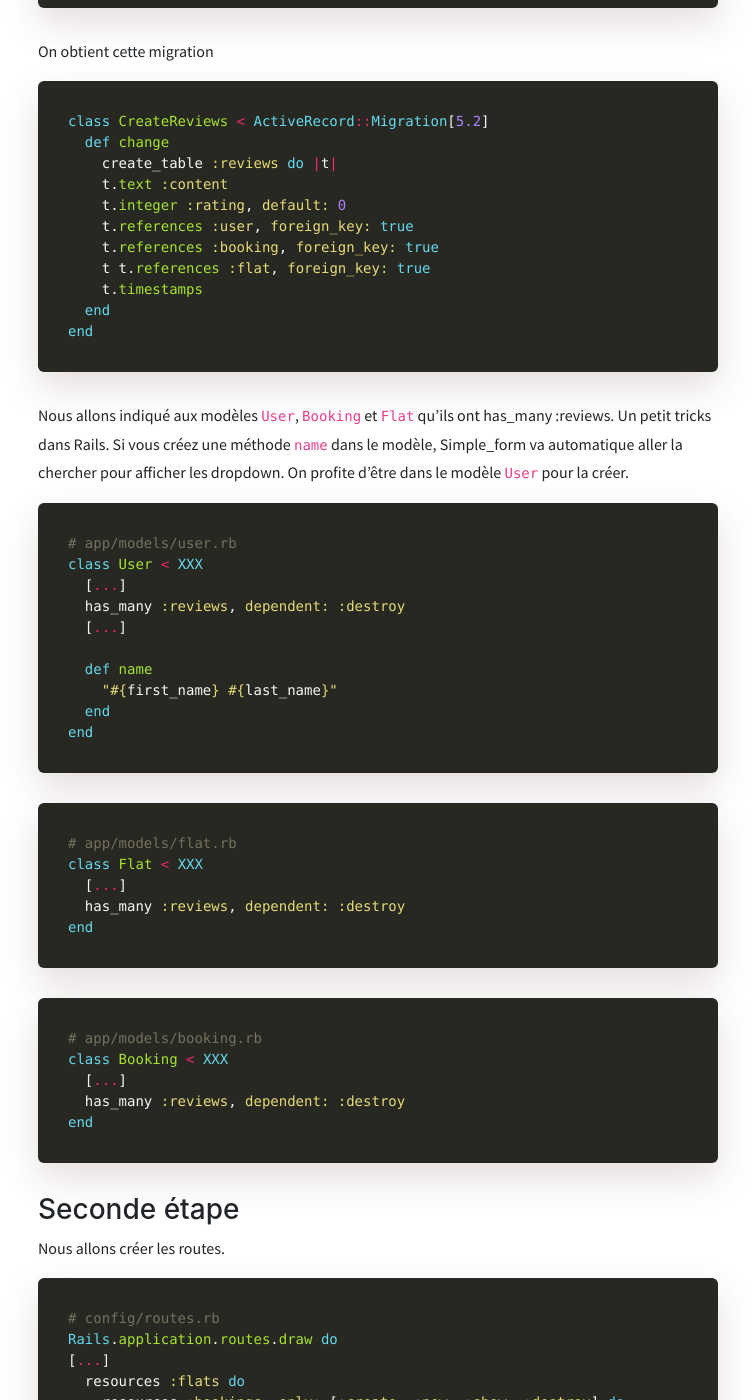
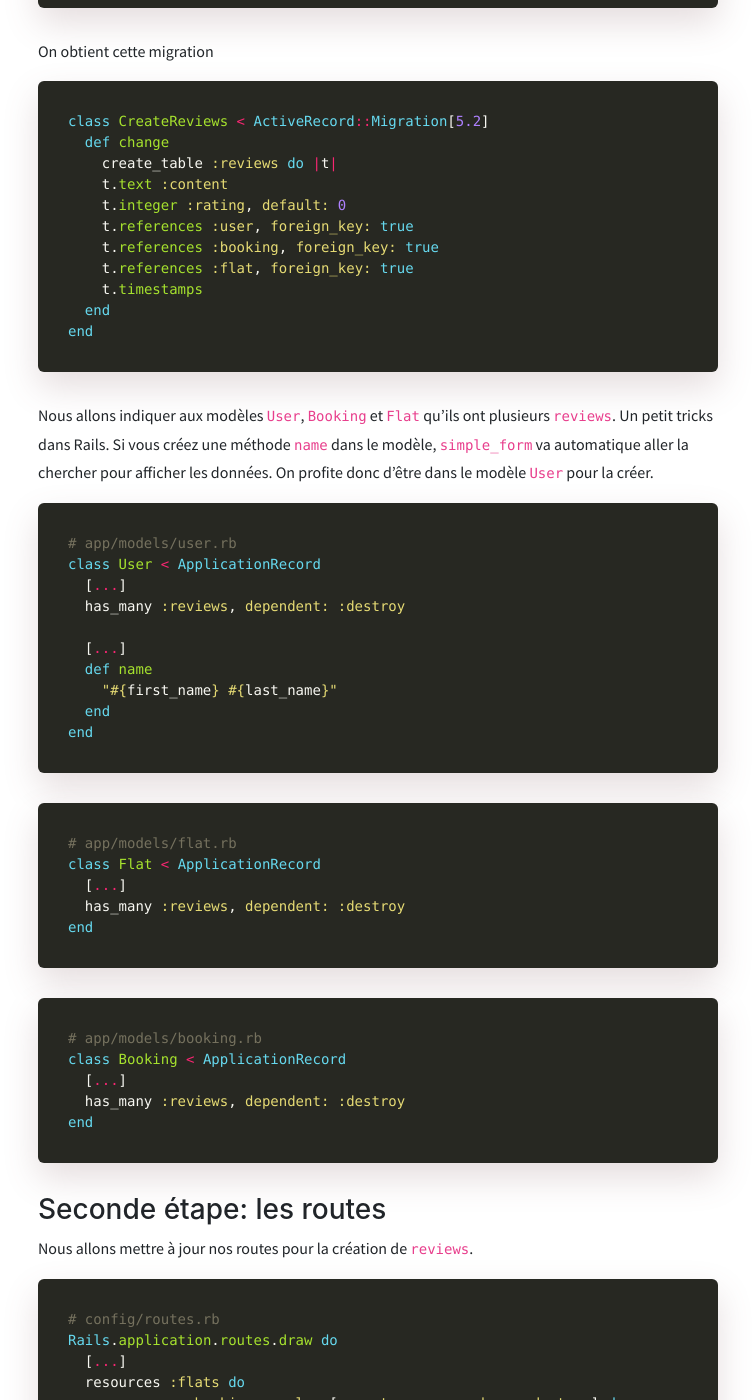
Before and after one commit to alexandrebk/alexandrebk.github.io, a Jekyll site: the page built from _posts/2000-01-01-simple-form.md, in a window 1280 px wide and 1400 px high, scrolled down 662 px. Shown: the whole window, without its empty margins (262-1017 px from the left). Built offline with Jekyll 4.4.1, drawn with Linux system fonts in a browser that asks for light colours; nearby versions of some CDN libraries; some of the changed text lies outside the part shown.

Commit message:
Première relecture du post

````diff
--- a/_posts/2000-01-01-simple-form.md
+++ b/_posts/2000-01-01-simple-form.md
@@ -35,21 +35,21 @@ class CreateReviews < ActiveRecord::Migration[5.2]
     t.integer :rating, default: 0
     t.references :user, foreign_key: true
     t.references :booking, foreign_key: true
-    t t.references :flat, foreign_key: true
+    t.references :flat, foreign_key: true
     t.timestamps
   end
 end
 ```
 
-Nous allons indiqué aux modèles `User`, `Booking` et `Flat` qu’ils ont has_many :reviews. Un petit tricks dans Rails. Si vous créez une méthode `name` dans le modèle, Simple_form va automatique aller la chercher pour afficher les dropdown. On profite d’être dans le modèle `User` pour la créer.
+Nous allons indiquer aux modèles `User`, `Booking` et `Flat` qu’ils ont plusieurs `reviews`. Un petit tricks dans Rails. Si vous créez une méthode `name` dans le modèle, `simple_form` va automatique aller la chercher pour afficher les données. On profite donc d’être dans le modèle `User` pour la créer.
 
 ```ruby
 # app/models/user.rb
-class User < XXX
+class User < ApplicationRecord
   [...]
   has_many :reviews, dependent: :destroy
+
   [...]
-
   def name
     "#{first_name} #{last_name}"
   end
@@ -58,7 +58,7 @@ end
 
 ```ruby
 # app/models/flat.rb
-class Flat < XXX
+class Flat < ApplicationRecord
   [...]
   has_many :reviews, dependent: :destroy
 end
@@ -66,20 +66,20 @@ end
 
 ```ruby
 # app/models/booking.rb
-class Booking < XXX
+class Booking < ApplicationRecord
   [...]
   has_many :reviews, dependent: :destroy
 end
 ```
 
-### Seconde étape
+### Seconde étape: les routes
 
-Nous allons créer les routes.
+Nous allons mettre à jour nos routes pour la création de `reviews`.
 
 ```ruby
 # config/routes.rb
 Rails.application.routes.draw do
-[...]
+  [...]
   resources :flats do
     resources :bookings, only: [:create, :new, :show, :destroy] do
       resources :reviews
````
Also changed, not shown: other parts of _posts/2000-01-01-simple-form.md (+3 -3 lines).
